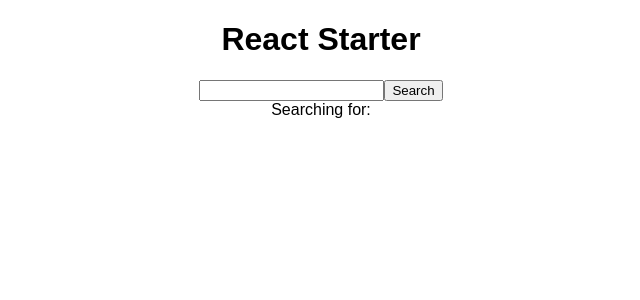
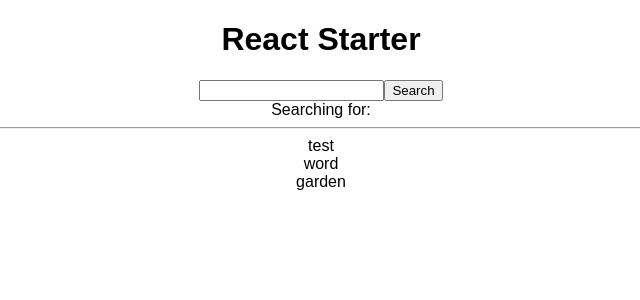
Before and after one commit to 76Developer/CodeSandbox, a React (Create React App) app: page / in a window 1280 px wide. Shown: the top 300 px of the page, without its empty margins (319-959 px from the left). Built offline with nearby package versions, Linux system fonts and the light colour scheme.

Commit message:
Refactored Search

```diff
--- a/src/App.js
+++ b/src/App.js
@@ -4,28 +4,60 @@ import React from "react";
 const title = "React Starter";
 
 export default function App() {
+  const [searchTerm, setSearchTerm] = React.useState("");
+
+  const searchTerms = [
+    {
+      name: "test",
+      id: 1
+    },
+    {
+      name: "word",
+      id: 2
+    },
+    {
+      name: "garden",
+      id: 3
+    }
+  ];
+
+  const handleSearch = (event) => {
+    console.log("handleSearch");
+    setSearchTerm(event.target.value);
+  };
+
+  const searchedTerms = searchTerms.filter(function (search) {
+    console.log("Called SearchedTerms  " + searchTerm);
+    console.log(search.name.includes(searchTerm));
+    return search.name.includes(searchTerm);
+  });
+
   return (
     <div className="App">
       <h1>{title}</h1>
-      <Search />
+      <Search onSearch={handleSearch} />
+      <hr />
+      <List list={searchedTerms} />
     </div>
   );
 }
 
-const Search = () => {
-  const [searchTerm, setSearchTerm] = React.useState("");
+const List = (props) => {
+  return props.list.map((item) => (
+    <div key={item.id}>
+      <span>{item.name}</span>
+    </div>
+  ));
+};
 
-  const handleChange = (event) => {
-    setSearchTerm(event.target.value);
-  };
-
+const Search = (props) => {
   return (
     <div>
       <div>
-        <input type="text" id="search" onChange={handleChange} />
+        <input type="text" id="search" onChange={props.onSearch} />
         <input type="button" id="searchButton" value="Search" />
       </div>
-      <div>Searching for: {searchTerm}</div>
+      <div>Searching for: </div>
     </div>
   );
 };
```
